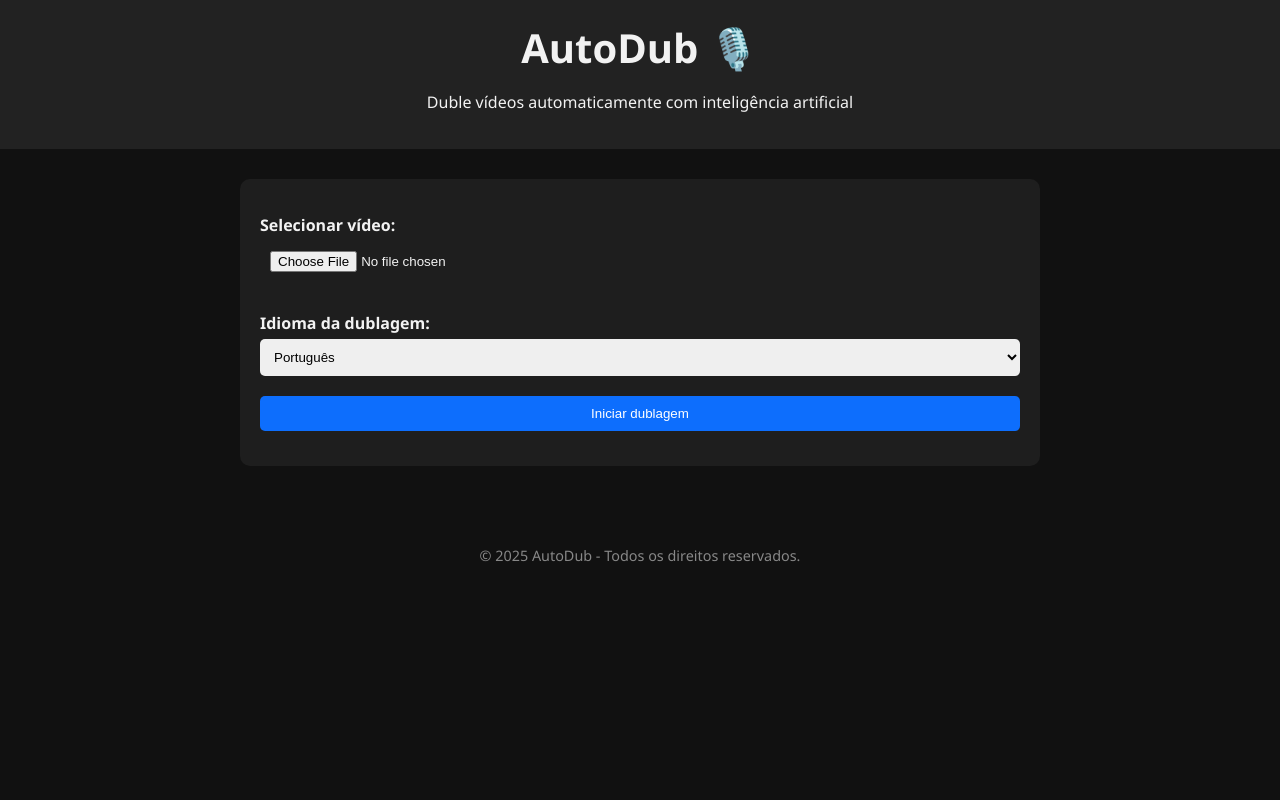
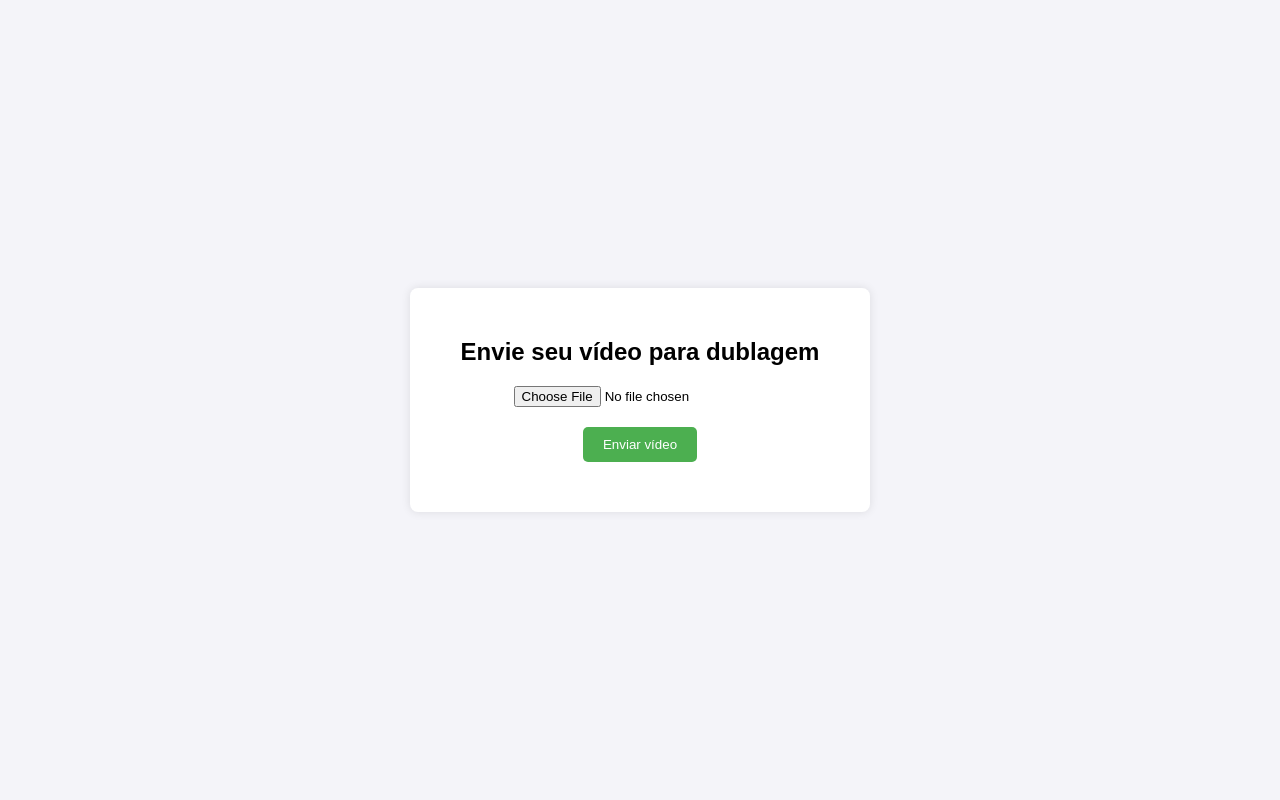
Before and after one commit to Rafael987ffhn/Auto-web, a Flask app: page / in a window 1280 px wide. Run offline with Flask 3, Linux system fonts and the light colour scheme.

Commit message:
Update index.html

```diff
--- a/templates/index.html
+++ b/templates/index.html
@@ -1,133 +1,87 @@
 <!DOCTYPE html>
 <html lang="pt-BR">
 <head>
-  <meta charset="UTF-8" />
-  <title>AutoDub</title>
+    <meta charset="UTF-8">
+    <meta name="viewport" content="width=device-width, initial-scale=1.0">
+    <title>Uploader de Vídeos para Dublagem</title>
     <style>
         body {
-      background-color: #111;
-      color: #f2f2f2;
-      font-family: 'Segoe UI', Tahoma, Geneva, Verdana, sans-serif;
+            font-family: Arial, sans-serif;
+            background-color: #f4f4f9;
             margin: 0;
             padding: 0;
+            display: flex;
+            justify-content: center;
+            align-items: center;
+            height: 100vh;
         }
-
-    header {
-      background-color: #222;
-      padding: 20px;
+        .container {
+            background-color: white;
+            padding: 30px;
+            box-shadow: 0 0 10px rgba(0, 0, 0, 0.1);
+            border-radius: 8px;
             text-align: center;
+            width: 400px;
         }
-
-    header h1 {
-      margin: 0;
-      font-size: 2.5rem;
+        input[type="file"] {
+            margin-bottom: 20px;
         }
-
-    main {
-      padding: 30px;
-      max-width: 800px;
-      margin: auto;
-    }
-
-    form {
-      background-color: #1e1e1e;
-      padding: 20px;
-      border-radius: 10px;
-    }
-
-    label {
-      display: block;
-      margin-top: 15px;
-      font-weight: bold;
-    }
-
-    input[type="file"],
-    select,
         button {
-      width: 100%;
-      padding: 10px;
-      margin-top: 5px;
-      margin-bottom: 15px;
+            padding: 10px 20px;
+            background-color: #4CAF50;
+            color: white;
+            border: none;
             border-radius: 5px;
-      border: none;
-    }
-
-    button {
-      background-color: #0d6efd;
-      color: white;
             cursor: pointer;
         }
-
         button:hover {
-      background-color: #0b5ed7;
+            background-color: #45a049;
         }
-
-    .video-preview {
-      margin-top: 30px;
-      text-align: center;
-    }
-
-    video {
-      width: 100%;
-      max-width: 720px;
-      border-radius: 10px;
-      margin-top: 15px;
-    }
-
-    footer {
-      margin-top: 50px;
-      text-align: center;
-      color: #888;
-      font-size: 0.9rem;
+        .result {
+            margin-top: 20px;
         }
     </style>
 </head>
 <body>
-  <header>
-    <h1>AutoDub 🎙️</h1>
-    <p>Duble vídeos automaticamente com inteligência artificial</p>
-  </header>
+    <div class="container">
+        <h2>Envie seu vídeo para dublagem</h2>
+        <form id="upload-form" enctype="multipart/form-data">
+            <input type="file" name="video" accept="video/*" required>
+            <br>
+            <button type="submit">Enviar vídeo</button>
+        </form>
+        <div class="result" id="result"></div>
+    </div>
 
-  <main>
-<form action="/upload" method="post" enctype="multipart/form-data">
-      <label for="video">Selecionar vídeo:</label>
-      <input type="file" id="video" name="video" accept="video/*" required />
+    <script>
+        document.getElementById('upload-form').addEventListener('submit', function(e) {
+            e.preventDefault();
 
-      <label for="idioma">Idioma da dublagem:</label>
-      <select name="idioma" id="idioma" required>
-        <option value="pt">Português</option>
-        <option value="en">Inglês</option>
-        <option value="es">Espanhol</option>
-        <option value="fr">Francês</option>
-        <!-- Adicione mais idiomas se necessário -->
-      </select>
+            let formData = new FormData();
+            formData.append('video', document.querySelector('input[type="file"]').files[0]);
 
-      <button type="submit">Iniciar dublagem</button>
-    </form>
-
-    {% if original %}
-    <div class="video-preview">
-      <h2>🎞️ Vídeo Original</h2>
-      <video controls>
-        <source src="{{ url_for('static', filename=original) }}" type="video/mp4" />
-        Seu navegador não suporta vídeo.
-      </video>
-    </div>
-    {% endif %}
-
-    {% if dublado %}
-    <div class="video-preview">
-      <h2>✅ Vídeo Dublado</h2>
-      <video controls>
-        <source src="{{ url_for('static', filename=dublado) }}" type="video/mp4" />
-        Seu navegador não suporta vídeo.
-      </video>
-    </div>
-    {% endif %}
-  </main>
-
-  <footer>
-    <p>&copy; 2025 AutoDub - Todos os direitos reservados.</p>
-  </footer>
+            fetch('/processar', {
+                method: 'POST',
+                body: formData
+            })
+            .then(response => response.json())
+            .then(data => {
+                if (data.audio_dublado) {
+                    document.getElementById('result').innerHTML = `
+                        <p>Áudio dublado gerado com sucesso!</p>
+                        <audio controls>
+                            <source src="${data.audio_dublado}" type="audio/mp3">
+                            Seu navegador não suporta o elemento de áudio.
+                        </audio>
+                    `;
+                } else {
+                    document.getElementById('result').innerHTML = `<p>Erro: ${data.error}</p>`;
+                }
+            })
+            .catch(error => {
+                document.getElementById('result').innerHTML = `<p>Erro no servidor. Tente novamente mais tarde.</p>`;
+            });
+        });
+    </script>
 </body>
 </html>
```
Lines whose indentation alone changed are shown as unchanged.
